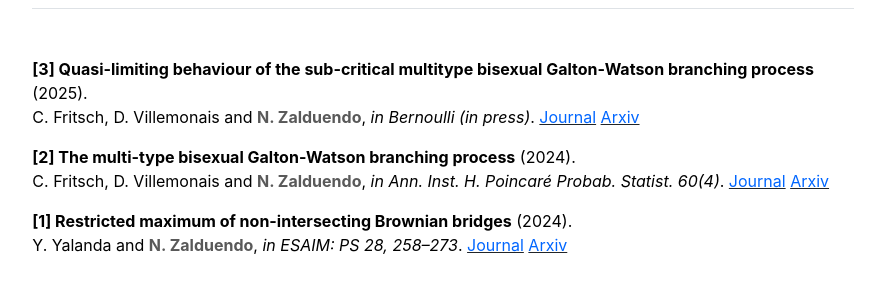
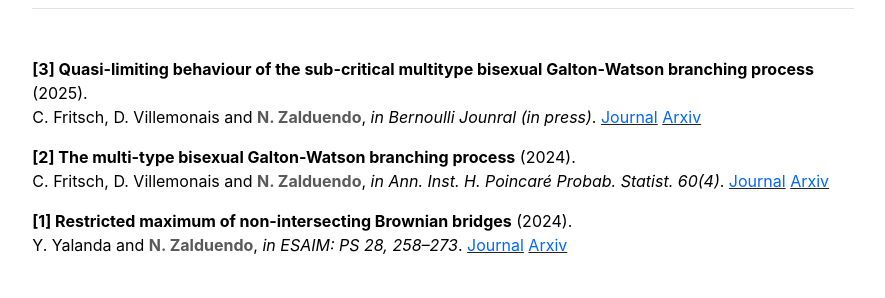
Before and after one commit to nzalduendo/nzalduendo.github.io, a Jekyll site: the page built from publications.md, in a window 1280 px wide. Shown: the part 215-513 px from the top of the page, without its empty margins (197-1082 px from the left). Built offline with Jekyll 4.4.1, drawn with Linux system fonts in a browser that asks for light colours.

Commit message:
Update publications.yml
Bernoulli -> Bernoulli Journal

```diff
--- a/_data/publications.yml
+++ b/_data/publications.yml
@@ -4,7 +4,7 @@ featured:
 - {name: 'The Multi-type bisexual Galton-Watson branching process,', url: 'https://projecteuclid.org/journals/annales-de-linstitut-henri-poincare-probabilites-et-statistiques/volume-60/issue-4/The-multi-type-bisexual-GaltonWatson-branching-process/10.1214/23-AIHP1417.short', contributors: 'Coralie Fritsch and Denis Villemonais.', abstract: 'In this work we study the bisexual Galton-Watson process with a finite number of types, where females and males mate according to a “mating function” and form couples of different types. We assume that this function is superadditive, which in simple words implies that two groups of females and males will form a larger number of couples together rather than separate. Leveraging on concave Perron-Frobenius theory, we prove a necessary and sufficient condition for almost sure extinction as well as a law of large numbers. Finally, we study the almost sure long-time convergence of the rescaled process through the identification of a supermartin- gale, and we give sufficient conditions to ensure a convergence in L1 to a non-degenerate limit.'}
 
 journal:
-- {number: '[3]', name: 'Quasi-limiting behaviour of the sub-critical multitype bisexual Galton-Watson branching process', year: '2025', journal: 'Bernoulli (in press)', url: 'https://www.e-publications.org/ims/submission/BEJ/user/submissionFile/66481?confirm=aa641fb3', arxiv: 'https://arxiv.org/pdf/2406.19559', contributors: 'C. Fritsch, D. Villemonais'}
+- {number: '[3]', name: 'Quasi-limiting behaviour of the sub-critical multitype bisexual Galton-Watson branching process', year: '2025', journal: 'Bernoulli Jounral (in press)', url: 'https://www.e-publications.org/ims/submission/BEJ/user/submissionFile/66481?confirm=aa641fb3', arxiv: 'https://arxiv.org/pdf/2406.19559', contributors: 'C. Fritsch, D. Villemonais'}
 - {number: '[2]', name: 'The multi-type bisexual Galton-Watson branching process', year: '2024', journal: 'Ann. Inst. H. Poincaré Probab. Statist. 60(4)', url: 'https://projecteuclid.org/journals/annales-de-linstitut-henri-poincare-probabilites-et-statistiques/volume-60/issue-4/The-multi-type-bisexual-GaltonWatson-branching-process/10.1214/23-AIHP1417.short', arxiv: 'https://arxiv.org/pdf/2206.09622', contributors: 'C. Fritsch, D. Villemonais'}
 - {number: '[1]',name: 'Restricted maximum of non-intersecting Brownian bridges', year: '2024', journal: 'ESAIM: PS 28, 258–273', url: 'https://www.esaim-ps.org/articles/ps/abs/2024/01/ps230058/ps230058.html', arxiv: 'https://arxiv.org/pdf/2302.11432', contributors: 'Y. Yalanda'}
 
```
